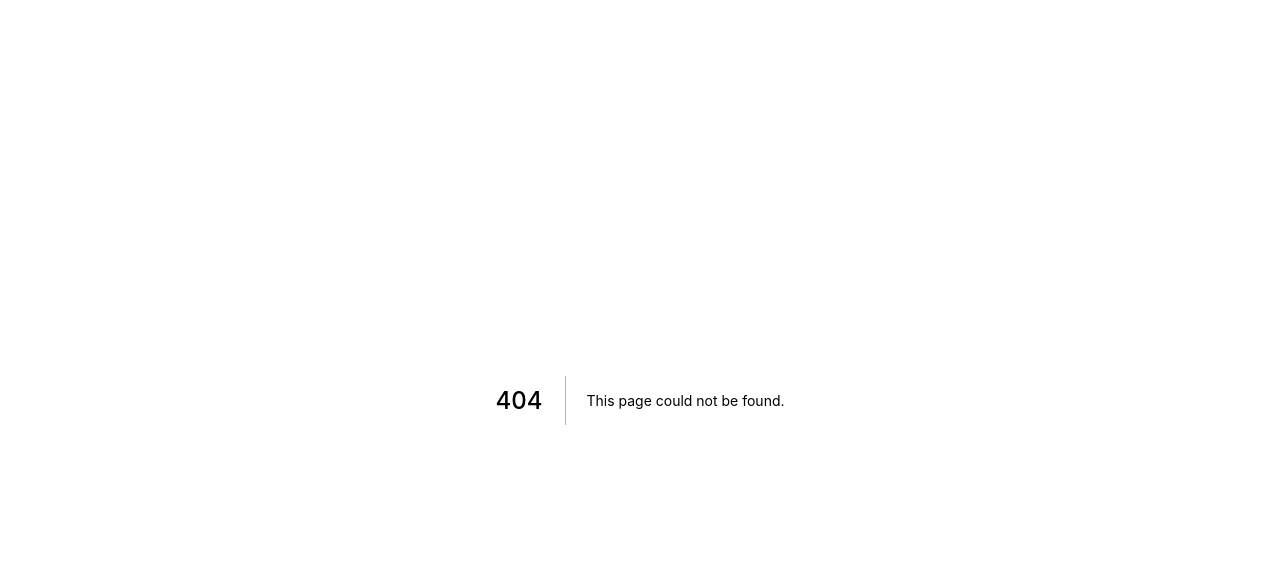
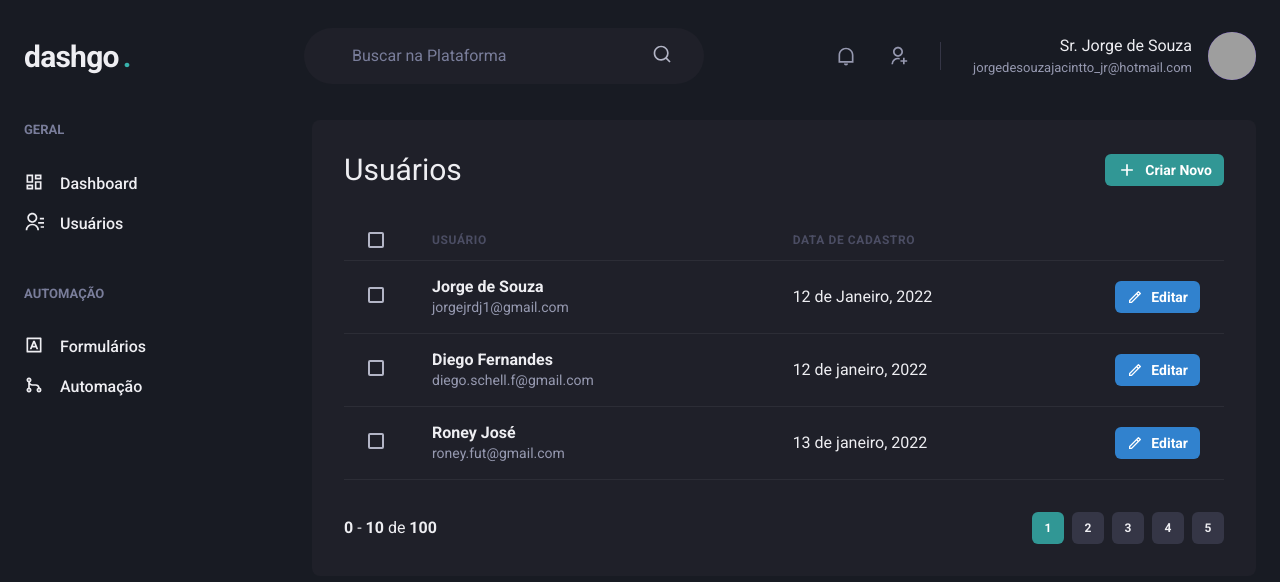
Before and after one commit to srsouzaj/dashgo, a Next.js app: page /users in a window 1280 px wide. Before the commit this address had no page. Shown: the top 582 px of the page. Built offline with nearby package versions, Linux system fonts and the light colour scheme; grey boxes are pictures that could not be loaded.

Commit message:
Controle de Usuários

```diff
--- /dev/null
+++ b/src/components/pagination.tsx
@@ -0,0 +1,76 @@
+import { Stack, Button, Box } from "@chakra-ui/react";
+
+export function Pagination() {
+  return (
+    <Stack
+      direction="row"
+      spacing="6"
+      mt="8"
+      justify="space-between"
+      align="center"
+    >
+      <Box>
+        <strong>0</strong> - <strong>10</strong> de <strong>100</strong>
+      </Box>
+      <Stack direction="row" spacing="2">
+        <Button
+          size="sm"
+          fontSize="xs"
+          width="4"
+          colorScheme="teal"
+          disabled
+          _disabled={{
+            bg: 'teal.500',
+            cursor: 'default'
+          }}
+        >
+          1
+        </Button>
+        <Button
+          size="sm"
+          fontSize="xs"
+          width="4"
+          bg="gray.700"
+          _hover={{
+            bg: 'gray.500'
+          }}
+        >
+          2
+        </Button>
+        <Button
+          size="sm"
+          fontSize="xs"
+          width="4"
+          bg="gray.700"
+          _hover={{
+            bg: 'gray.500'
+          }}
+        >
+          3
+        </Button>
+        <Button
+          size="sm"
+          fontSize="xs"
+          width="4"
+          bg="gray.700"
+          _hover={{
+            bg: 'gray.500'
+          }}
+        >
+          4
+        </Button>
+        <Button
+          size="sm"
+          fontSize="xs"
+          width="4"
+          bg="gray.700"
+          _hover={{
+            bg: 'gray.500'
+          }}
+        >
+          5
+        </Button>
+      </Stack>
+    </Stack>
+  )
+}
--- /dev/null
+++ b/src/pages/users/index.tsx
@@ -0,0 +1,135 @@
+import {
+    Box,
+    Button,
+    Checkbox,
+    Flex,
+    Heading,
+    Icon,
+    Table,
+    Tbody,
+    Td,
+    Th,
+    Thead,
+    Tr,
+    Text
+} from "@chakra-ui/react";
+import { RiAddLine, RiPencilLine } from "react-icons/ri";
+
+import Header from '../../components/Header';
+import { Pagination } from "../../components/pagination";
+import Sidebar from "../../components/Sidebar";
+
+export default function UserList() {
+    return (
+        <Box>
+            <Header />
+
+            <Flex w="100%" my="6" maxWidth={1480} mx="auto" px="6">
+                <Sidebar />
+
+                <Box flex="1" borderRadius={8} bg="gray.800" p="8">
+                    <Flex mb="8" justify="space-between" align="center">
+                        <Heading size="lg" fontWeight="normal">Usuários</Heading>
+
+                        <Button
+                            as="a"
+                            size="sm"
+                            fontSize="sm"
+                            colorScheme="teal"
+                            leftIcon={<Icon as={RiAddLine} fontSize="20" />}
+                        >
+                            Criar Novo
+                        </Button>
+                    </Flex>
+
+                    <Table colorScheme="whiteAlpha">
+                        <Thead>
+                            <Tr>
+                                <Th px="6" color="gray.300" width="8">
+                                    <Checkbox colorScheme="teal" />
+                                </Th>
+                                <Th>Usuário</Th>
+                                <Th>Data de cadastro</Th>
+                                <Th width="8"></Th>
+                            </Tr>
+                        </Thead>
+
+                        <Tbody>
+                            <Tr>
+                                <Td px="6">
+                                    <Checkbox colorScheme="teal" />
+                                </Td>
+                                <Td>
+                                    <Box>
+                                        <Text fontWeight="bold">Jorge de Souza</Text>
+                                        <Text fontSize="sm" color="gray.300">jorgejrdj1@gmail.com</Text>
+                                    </Box>
+                                </Td>
+                                <Td>12 de Janeiro, 2022</Td>
+                                <Td>
+                                    <Button
+                                        as="a"
+                                        size="sm"
+                                        fontSize="sm"
+                                        colorScheme="blue"
+                                        leftIcon={<Icon as={RiPencilLine} fontSize="16" />}
+                                    >
+                                        Editar
+                                    </Button>
+                                </Td>
+                            </Tr>
+                            <Tr>
+                                <Td px="6">
+                                    <Checkbox colorScheme="teal" />
+                                </Td>
+                                <Td>
+                                    <Box>
+                                        <Text fontWeight="bold">Diego Fernandes</Text>
+                                        <Text fontSize="sm" color="gray.300">diego.schell.f@gmail.com</Text>
+                                    </Box>
+                                </Td>
+                                <Td>12 de janeiro, 2022</Td>
+                                <Td>
+                                    <Button
+                                        as="a"
+                                        size="sm"
+                                        fontSize="sm"
+                                        colorScheme="blue"
+                                        leftIcon={<Icon as={RiPencilLine} fontSize="16" />}
+                                    >
+                                        Editar
+                                    </Button>
+                                </Td>
+                            </Tr>
+                            <Tr>
+                                <Td px="6">
+                                    <Checkbox colorScheme="teal" />
+                                </Td>
+                                <Td>
+                                    <Box>
+                                        <Text fontWeight="bold">Roney José</Text>
+                                        <Text fontSize="sm" color="gray.300">roney.fut@gmail.com</Text>
+                                    </Box>
+                                </Td>
+                                <Td>13 de janeiro, 2022</Td>
+                                <Td>
+                                    <Button
+                                        as="a"
+                                        size="sm"
+                                        fontSize="sm"
+                                        colorScheme="blue"
+                                        leftIcon={<Icon as={RiPencilLine} fontSize="16" />}
+                                    >
+                                        Editar
+                                    </Button>
+                                </Td>
+                            </Tr>
+                        </Tbody>
+                    </Table>
+
+                    <Pagination />
+                </Box>
+            </Flex>
+        </Box>
+    )
+}
```
Also changed, not shown: src/pages/users/create.tsx (added, +51 -0 lines).
